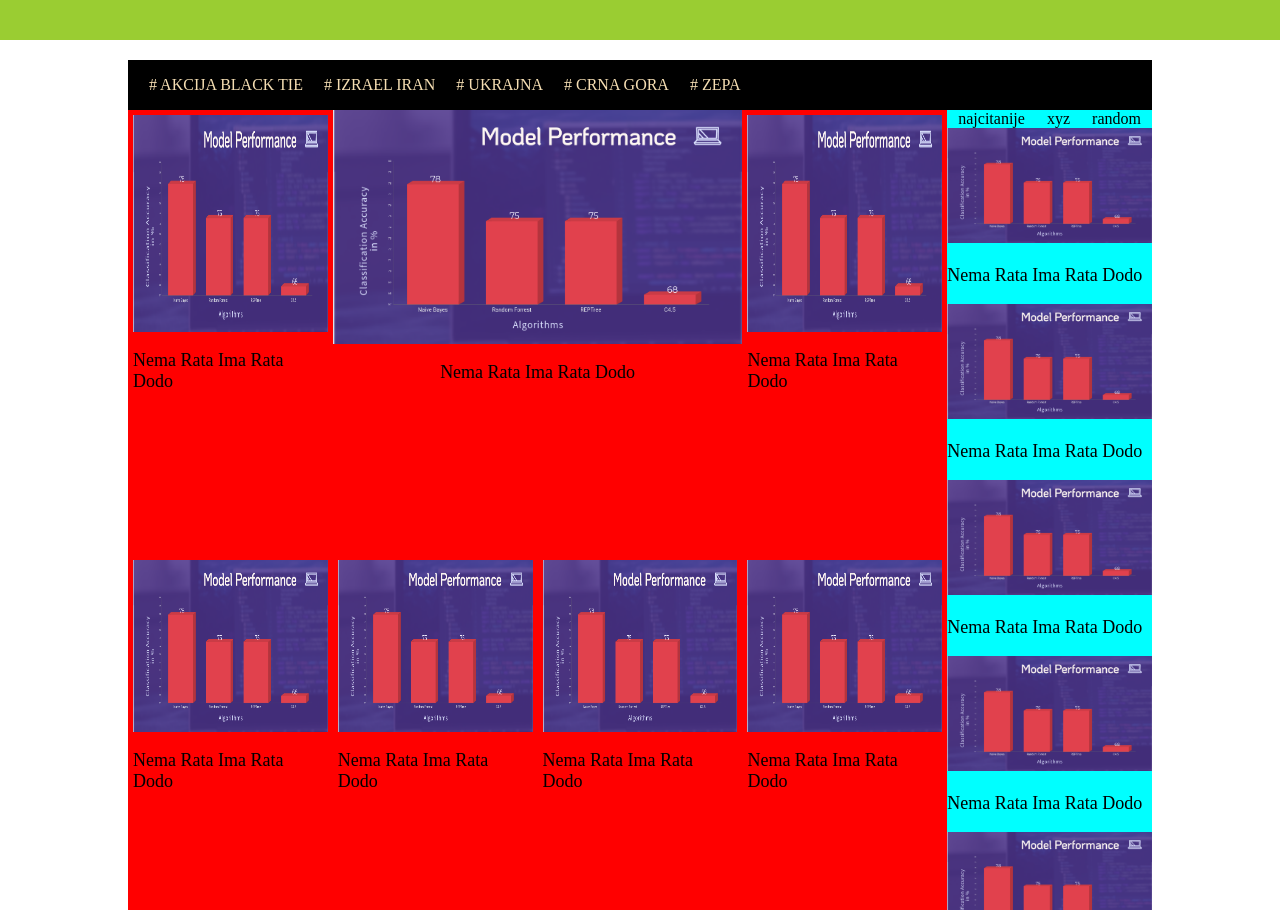
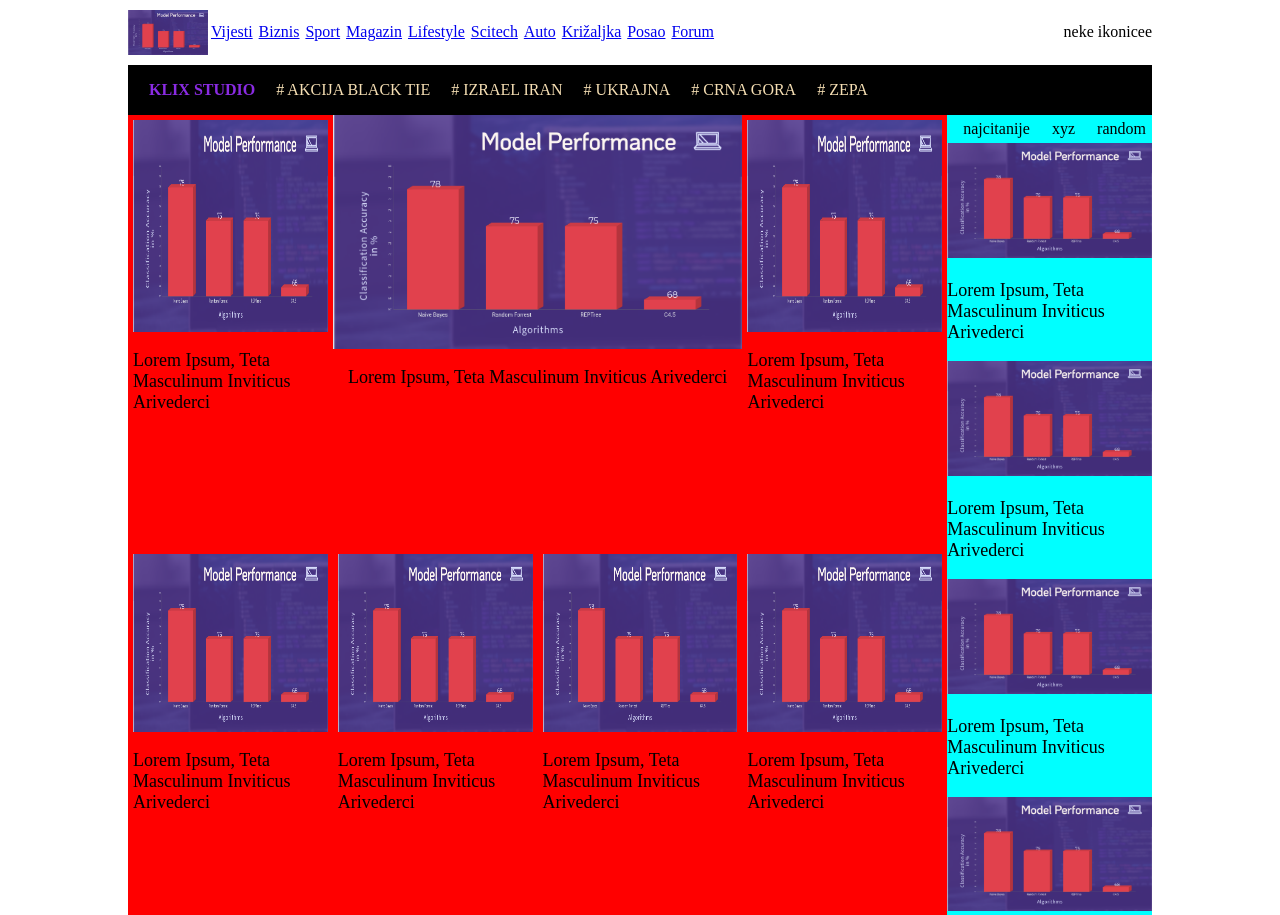
Before and after one commit to KenanI7/klixcss, a plain HTML site: page index.html in a window 1280 px wide. Drawn offline with Linux system fonts and the light colour scheme.

Commit message:
finished header, subheaders

```diff
--- a/index.css
+++ b/index.css
@@ -18,24 +18,30 @@ body {
 }
 
 .news1 {
-display: flex;
-flex-direction: row;
-width: 100%;
-height: 800px;
-margin: auto;
+    display: flex;
+    flex-direction: row;
+    width: 100%;
+    height: 800px;
+    margin: auto;
 }
 
 .mainnews {
     flex: 80%;
     background-color: red;
     display: grid;
-    grid-template-columns: repeat(4, 1fr); /* Define your grid columns */
+    grid-template-columns: repeat(4, 1fr);
+    /* Define your grid columns */
     /* grid-template-rows: 100px 100px 100px 100px;
     grid-template-columns: 100px 100px 100px 100px;
      */
 }
 
-.article1 , .article3, .article4, .article5, .article6, .article7 {
+.article1,
+.article3,
+.article4,
+.article5,
+.article6,
+.article7 {
     display: flex;
     flex-direction: column;
     padding: 5px;
@@ -80,6 +86,8 @@ margin: auto;
     flex-direction: column;
     overflow-x: hidden;
     overflow-y: scroll;
+    scrollbar-width: thin;
+    scrollbar-color: darkblue lightblue;
 
 }
 
@@ -88,6 +96,7 @@ margin: auto;
     display: flex;
     justify-content: space-around;
     align-items: center;
+    padding: 5px;
 }
 
 .randommeni span {
@@ -108,3 +117,40 @@ margin: auto;
     margin-left: 21px;
     display: inline-block;
 }
+
+
+header {
+    display: flex;
+    flex-direction: row;
+    justify-content: center;
+    align-items: center;
+    width: 80%;
+    margin: auto;
+    padding: 10px;
+
+}
+
+.headerholder {
+    display: flex;
+    width: 100%;
+    justify-content: space-between;
+}
+
+.logo {
+    width: 80px;
+    height: auto;
+}
+
+.menu-container {
+    display: flex;
+    flex-direction: row;
+    justify-content: space-evenly;
+    width: 50%;
+    align-items: center;
+    margin-right: auto;
+}
+
+.socialmediaicons {
+    display: flex;
+    align-items: center;
+}
--- a/index.html
+++ b/index.html
@@ -1,17 +1,45 @@
 <!DOCTYPE html>
 <html lang="en">
+
 <head>
     <meta charset="UTF-8">
     <meta name="viewport" content="width=device-width, initial-scale=1.0">
     <title>Klix landing</title>
     <link rel="stylesheet" href="index.css">
 </head>
+
 <body>
-    <header class="header" ></header>
+    <header>
+
+        <div class="headerholder">
+
+            <img src="./Screenshot from 2024-01-13 21-40-36.png" alt="" class="logo">
+
+            <div class="menu-container">
+                <a href="#">Vijesti</a><br>
+                <a href="#">Biznis</a><br>
+                <a href="#">Sport</a><br>
+                <a href="#">Magazin</a><br>
+                <a href="#">Lifestyle</a><br>
+                <a href="#">Scitech</a><br>
+                <a href="#">Auto</a><br>
+                <a href="#">Križaljka</a><br>
+                <a href="#">Posao</a><br>
+                <a href="#">Forum</a><br>
+            </div>
+
+            <div class="socialmediaicons">
+                neke ikonicee
+            </div>
+
+        </div>
+
+    </header>
 
     <div class="firstcontainer">
 
         <div class="hashheader">
+            <span style="color: blueviolet; font-weight: bold;">KLIX STUDIO</span>
             <span># AKCIJA BLACK TIE</span>
             <span># IZRAEL IRAN</span>
             <span># UKRAJNA</span>
@@ -27,7 +55,8 @@
                         <img src="./Screenshot from 2024-01-13 21-40-36.png" alt="eror">
                     </div>
                     <div class="articletext1">
-                <p>nema rata ima rata dodo</p>
+                        <p>Lorem ipsum, teta masculinum inviticus
+                            arivederci</p>
                     </div>
                 </div>
                 <div class="article2">
@@ -35,7 +64,8 @@
                         <img src="./Screenshot from 2024-01-13 21-40-36.png" alt="eror">
                     </div>
                     <div class="articletext1">
-                    <p>nema rata ima rata dodo</p>
+                        <p>Lorem ipsum, teta masculinum inviticus
+                            arivederci</p>
                     </div>
                 </div>
                 <div class="article3">
@@ -43,7 +73,8 @@
                         <img src="./Screenshot from 2024-01-13 21-40-36.png" alt="eror">
                     </div>
                     <div class="articletext1">
-                    <p>nema rata ima rata dodo</p>
+                        <p>Lorem ipsum, teta masculinum inviticus
+                            arivederci</p>
                     </div>
                 </div>
                 <div class="article4">
@@ -51,7 +82,8 @@
                         <img src="./Screenshot from 2024-01-13 21-40-36.png" alt="eror">
                     </div>
                     <div class="articletext1">
-                    <p>nema rata ima rata dodo</p>
+                        <p>Lorem ipsum, teta masculinum inviticus
+                            arivederci</p>
                     </div>
                 </div>
                 <div class="article5">
@@ -59,7 +91,8 @@
                         <img src="./Screenshot from 2024-01-13 21-40-36.png" alt="eror">
                     </div>
                     <div class="articletext1">
-                    <p>nema rata ima rata dodo</p>
+                        <p>Lorem ipsum, teta masculinum inviticus
+                            arivederci</p>
                     </div>
                 </div>
                 <div class="article6">
@@ -67,7 +100,8 @@
                         <img src="./Screenshot from 2024-01-13 21-40-36.png" alt="eror">
                     </div>
                     <div class="articletext1">
-                    <p>nema rata ima rata dodo</p>
+                        <p>Lorem ipsum, teta masculinum inviticus
+                            arivederci</p>
                     </div>
                 </div>
                 <div class="article7">
@@ -75,7 +109,8 @@
                         <img src="./Screenshot from 2024-01-13 21-40-36.png" alt="eror">
                     </div>
                     <div class="articletext1">
-                    <p>nema rata ima rata dodo</p>
+                        <p>Lorem ipsum, teta masculinum inviticus
+                            arivederci</p>
                     </div>
                 </div>
             </div>
@@ -91,7 +126,8 @@
                         <img src="./Screenshot from 2024-01-13 21-40-36.png" alt="eror">
                     </div>
                     <div class="articletext1">
-                    <p>nema rata ima rata dodo</p>
+                        <p>Lorem ipsum, teta masculinum inviticus
+                            arivederci</p>
                     </div>
                 </div>
                 <div class="articleside2">
@@ -99,7 +135,8 @@
                         <img src="./Screenshot from 2024-01-13 21-40-36.png" alt="eror">
                     </div>
                     <div class="articletext1">
-                    <p>nema rata ima rata dodo</p>
+                        <p>Lorem ipsum, teta masculinum inviticus
+                            arivederci</p>
                     </div>
                 </div>
                 <div class="articleside3">
@@ -107,7 +144,8 @@
                         <img src="./Screenshot from 2024-01-13 21-40-36.png" alt="eror">
                     </div>
                     <div class="articletext1">
-                    <p>nema rata ima rata dodo</p>
+                        <p>Lorem ipsum, teta masculinum inviticus
+                            arivederci</p>
                     </div>
                 </div>
                 <div class="articleside4">
@@ -115,21 +153,24 @@
                         <img src="./Screenshot from 2024-01-13 21-40-36.png" alt="eror">
                     </div>
                     <div class="articletext1">
-                    <p>nema rata ima rata dodo</p>
+                        <p>Lorem ipsum, teta masculinum inviticus
+                            arivederci</p>
                     </div>
                     <div class="articleside5">
                         <div class="imageholder">
                             <img src="./Screenshot from 2024-01-13 21-40-36.png" alt="eror">
                         </div>
                         <div class="articletext1">
-                        <p>nema rata ima rata dodo</p>
+                            <p>Lorem ipsum, teta masculinum inviticus
+                                arivederci</p>
                         </div>
                         <div class="articleside6">
                             <div class="imageholder">
                                 <img src="./Screenshot from 2024-01-13 21-40-36.png" alt="eror">
                             </div>
                             <div class="articletext1">
-                            <p>nema rata ima rata dodo</p>
+                                <p>Lorem ipsum, teta masculinum inviticus
+                                    arivederci</p>
                             </div>
                         </div>
                     </div>
@@ -139,6 +180,6 @@
 
             <div></div>
 
+</body>
 
-</body>
 </html>
```
Lines whose indentation alone changed are shown as unchanged.
